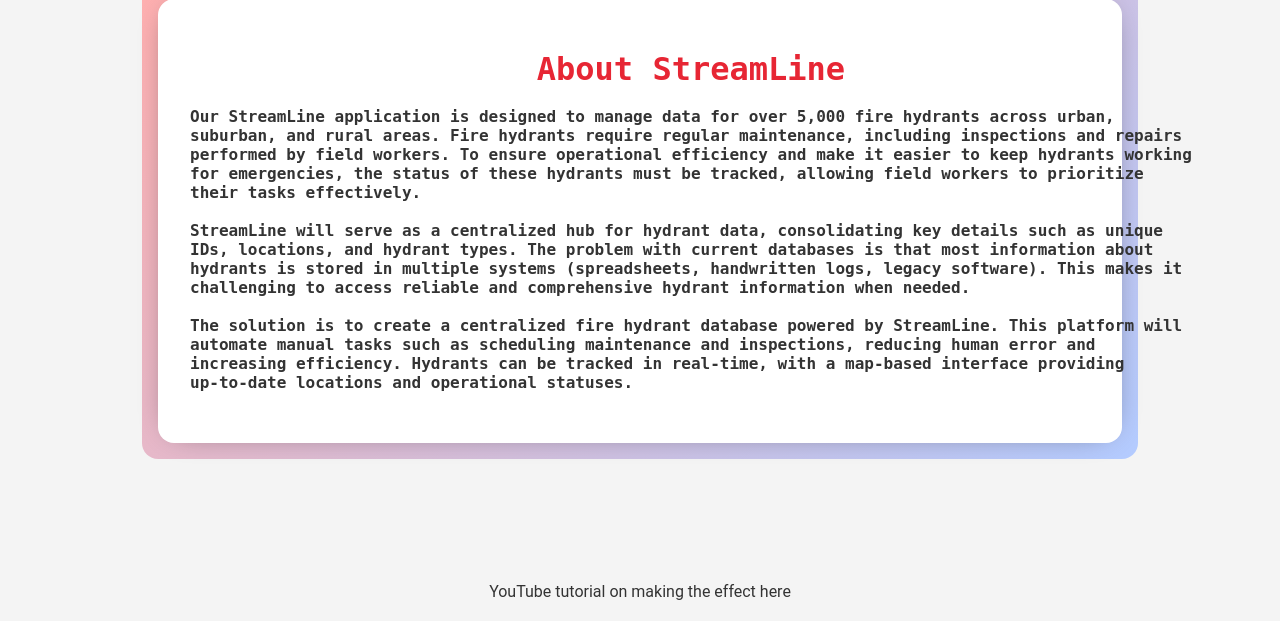
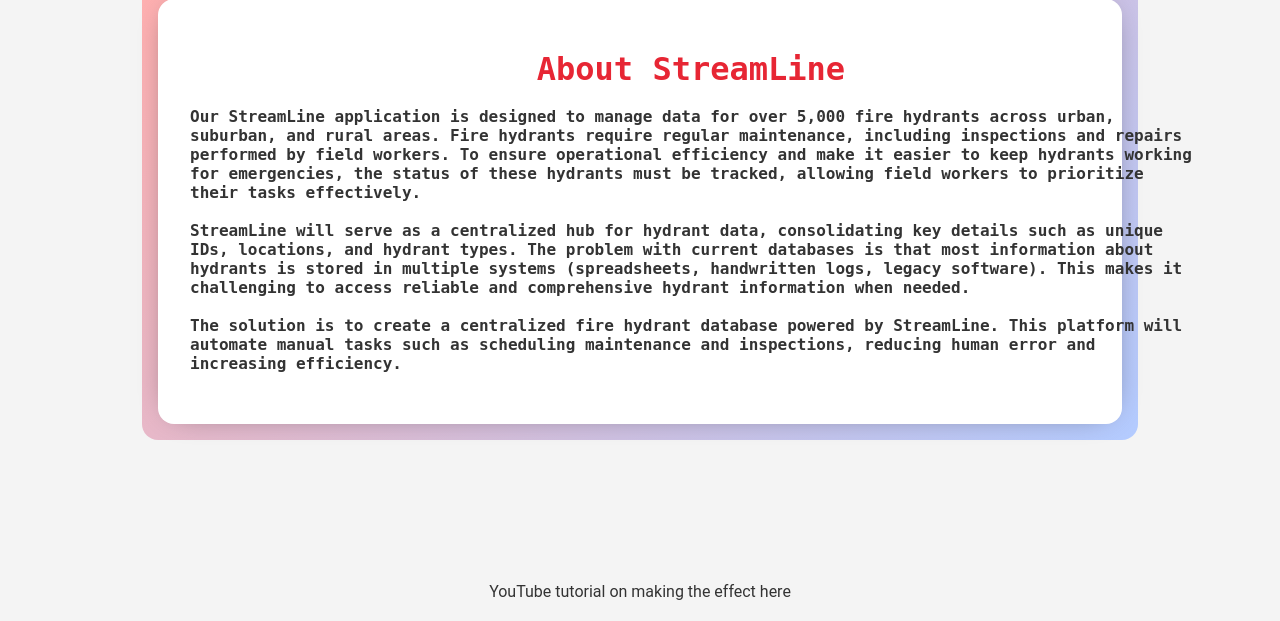
Before and after one commit to PiekoRocks/StreamLine, a Flask app: page / in a window 1280 px wide. Shown: the part 179-800 px from the top of the page. Run offline with Flask 3, Linux system fonts and the light colour scheme.

Commit message:
Remove redundant text from the centralized fire hydrant database description for clarity

```diff
--- a/templates/index.html
+++ b/templates/index.html
@@ -35,8 +35,7 @@
 <span class="token spacer"></span>
 <span class="token p3">The solution is to create a centralized fire hydrant database powered by StreamLine. This platform will </span>
 <span class="token p3">automate manual tasks such as scheduling maintenance and inspections, reducing human error and </span>
-<span class="token p3">increasing efficiency. Hydrants can be tracked in real-time, with a map-based interface providing </span>
-<span class="token p3">up-to-date locations and operational statuses.</span>
+<span class="token p3">increasing efficiency.</span>
 </code></pre>
 </div>
 
```
